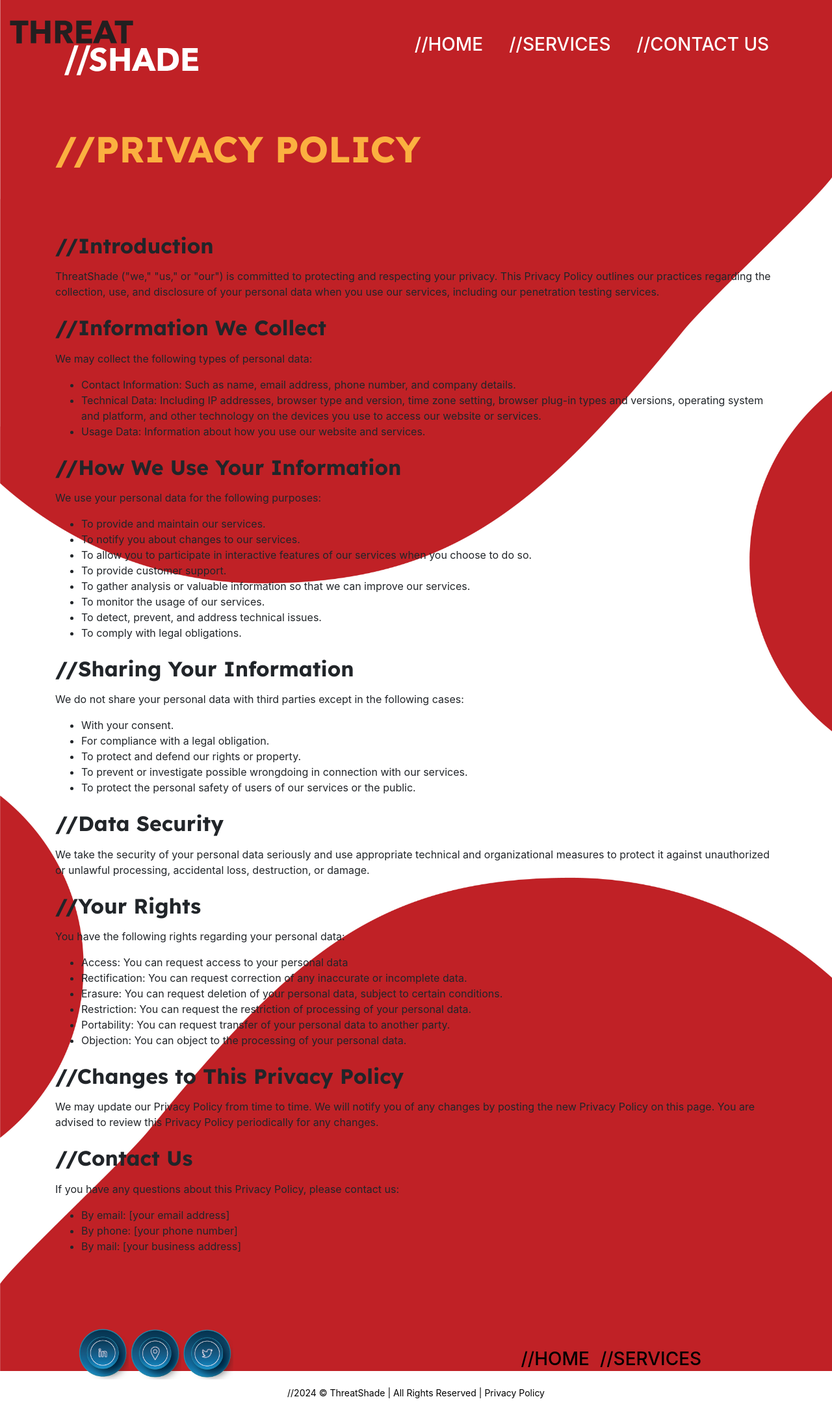
After one commit to SeanKDugg/threatshade, a Flask app: page /privacy-policy/ in a window 1280 px wide. The commit adds this page. Shown: the whole page at 65% size. Run offline with Flask 3, Linux system fonts and the light colour scheme.

Commit message:
Add Privacy Policy

```diff
--- a/app.py
+++ b/app.py
@@ -55,6 +55,84 @@ def contact():
     contact=data['contact'][0]
     return render_template('contact.html', paragraph1=contact['paragraph1'])
 
+
+"""
+Defines the route for services page and passes json data to template
+"""
+@app.route('/privacy-policy/')
+def privacy_policy():
+
+    intro = data['policy'][0]
+    info_we_collect = data['policy'][1]
+    how_we_use_info = data['policy'][2]
+    sharing_info = data['policy'][3]
+    data_security = data['policy'][4]
+    your_rights = data['policy'][5]
+    policy_changes = data['policy'][6]
+    contact_us = data['policy'][7]
+
+    return render_template(
+        'privacy-policy.html',
+        intro_title=intro['title'],
+        intro_paragraph=intro['paragraph1'],
+
+        collect_title=info_we_collect['title'],
+        collect_intro=info_we_collect['paragraph1'],
+        collect_bullets=[
+            info_we_collect['paragraph2'],
+            info_we_collect['paragraph3'],
+            info_we_collect['paragraph4'],
+        ],
+
+        use_title=how_we_use_info['title'],
+        use_intro=how_we_use_info['paragraph1'],
+        use_bullets=[
+            how_we_use_info['paragraph2'],
+            how_we_use_info['paragraph3'],
+            how_we_use_info['paragraph4'],
+            how_we_use_info['paragraph5'],
+            how_we_use_info['paragraph6'],
+            how_we_use_info['paragraph7'],
+            how_we_use_info['paragraph8'],
+            how_we_use_info['paragraph9'],
+        ],
+
+        share_title=sharing_info['title'],
+        share_intro=sharing_info['paragraph1'],
+        share_bullets=[
+            sharing_info['paragraph2'],
+            sharing_info['paragraph3'],
+            sharing_info['paragraph4'],
+            sharing_info['paragraph5'],
+            sharing_info['paragraph6'],
+        ],
+
+        security_title=data_security['title'],
+        security_paragraph=data_security['paragraph1'],
+
+        rights_title=your_rights['title'],
+        rights_intro=your_rights['paragraph1'],
+        rights_bullets=[
+            your_rights['paragraph2'],
+            your_rights['paragraph3'],
+            your_rights['paragraph4'],
+            your_rights['paragraph5'],
+            your_rights['paragraph6'],
+            your_rights['paragraph7'],
+        ],
+
+        changes_title=policy_changes['title'],
+        changes_paragraph=policy_changes['paragraph1'],
+
+        contact_title=contact_us['title'],
+        contact_intro=contact_us['paragraph1'],
+        contact_methods=[
+            contact_us['paragraph2'],
+            contact_us['paragraph3'],
+            contact_us['paragraph4'],
+        ]
+    )
+
 """
 Handles 404 error
 """
--- a/templates/footer-contact.html
+++ b/templates/footer-contact.html
@@ -28,7 +28,7 @@
                     <p>//2024 &#169 ThreatShade</p>
                     <p class="mx-1">| All Rights Reserved |</p>
                     <p>
-                       <a href="#" class="p-0 text-black align-self-center"> Privacy Policy</a>
+                       <a href="{{ url_for('privacy_policy') }}" class="p-0 text-black align-self-center"> Privacy Policy</a>
                     </p>
                 </div>
             </div>
--- a/templates/footer-index.html
+++ b/templates/footer-index.html
@@ -28,7 +28,7 @@
                     <p>//2024 &#169 ThreatShade</p>
                     <p class="mx-1">| All Rights Reserved |</p>
                     <p>
-                       <a href="#" class="p-0 text-black align-self-center"> Privacy Policy</a>
+                       <a href="{{ url_for('privacy_policy') }}" class="p-0 text-black align-self-center"> Privacy Policy</a>
                     </p>
                 </div>
             </div>
--- a/templates/footer-services.html
+++ b/templates/footer-services.html
@@ -15,7 +15,7 @@
                     <p>//2024 &#169 ThreatShade</p>
                     <p class="mx-1">| All Rights Reserved |</p>
                     <p>
-                       <a href="#" class="p-0 text-black align-self-center"> Privacy Policy</a>
+                       <a href="{{ url_for('privacy_policy') }}" class="p-0 text-black align-self-center"> Privacy Policy</a>
                     </p>
                 </div>
             </div>
--- /dev/null
+++ b/templates/privacy-policy.html
@@ -0,0 +1,93 @@
+
+{% extends 'base.html' %}
+
+{% block title %}
+    Privacy Policy | ThreatShade - Data Protection & Cybersecurity Services
+{% endblock %}
+
+{% block head %}
+    {{ super() }}
+    <meta name="description" content="Read ThreatShade's Privacy Policy to learn how we collect, use, and protect your personal data while providing cybersecurity and penetration testing services.">
+
+    {% block styles %}
+    <link rel="stylesheet" href="{{ url_for('static', filename='css/contact.css') }}">
+    {% endblock %}
+
+{% endblock %}
+
+{% block body %}
+    {% include 'navbar-services.html' %}
+    {% block content %}
+        <div class="container content my-4">
+            <h1 class="yellow text-center text-md-left my-5 py-4 display-4 uppercase">//Privacy Policy</h1>
+            <section>
+                <h2 class="pt-4 pb-2">{{ intro_title }}</h2>
+                <p>{{ intro_paragraph }}</p>
+            </section>
+
+            <section>
+                <h2 class="py-2">{{ collect_title }}</h2>
+                <p>{{ collect_intro }}</p>
+                <ul>
+                    {% for item in collect_bullets %}
+                        <li>{{ item }}</li>
+                    {% endfor %}
+                </ul>
+            </section>
+
+            <section>
+                <h2 class="py-2">{{ use_title }}</h2>
+                <p>{{ use_intro }}</p>
+                <ul>
+                    {% for item in use_bullets %}
+                        <li>{{ item }}</li>
+                    {% endfor %}
+                </ul>
+            </section>
+
+            <section>
+                <h2 class="py-2">{{ share_title }}</h2>
+                <p>{{ share_intro }}</p>
+                <ul>
+                    {% for item in share_bullets %}
+                        <li>{{ item }}</li>
+                    {% endfor %}
+                </ul>
+            </section>
+
+            <section>
+                <h2 class="py-2">{{ security_title }}</h2>
+                <p>{{ security_paragraph }}</p>
+            </section>
+
+            <section>
+                <h2 class="py-2">{{ rights_title }}</h2>
+                <p>{{ rights_intro }}</p>
+                <ul>
+                    {% for item in rights_bullets %}
+                        <li>{{ item }}</li>
+                    {% endfor %}
+                </ul>
+            </section>
+
+            <section>
+                <h2 class="py-2">{{ changes_title }}</h2>
+                <p>{{ changes_paragraph }}</p>
+            </section>
+
+            <section class="mb-5 pb-5">
+                <h2 class="py-2">{{ contact_title }}</h2>
+                <p>{{ contact_intro }}</p>
+                <ul>
+                    {% for method in contact_methods %}
+                        <li>{{ method }}</li>
+                    {% endfor %}
+                </ul>
+            </section>
+        </div>
+
+    {% endblock %}
+    <div class="text-black">
+        {% include 'footer-contact.html' %}
+    </div>
+{% endblock %}
--- a/text_content.json
+++ b/text_content.json
@@ -32,5 +32,65 @@
             "title": "//GDPR Compliance",
             "paragraph1": "At Threatshade, safeguarding your privacy is our top priority. By submitting your information, you consent to the collection, processing, and storage of your personal data in full compliance with the General Data Protection Regulation (GDPR). We ensure that your data is only used for the specified purposes and will never be shared with third parties without your explicit consent. For more details, please review our Privacy Policy."
         }
+    ],
+    "policy": [
+        {
+            "title": "//Introduction",
+            "paragraph1": "ThreatShade (\"we,\" \"us,\" or \"our\") is committed to protecting and respecting your privacy. This Privacy Policy outlines our practices regarding the collection, use, and disclosure of your personal data when you use our services, including our penetration testing services."
+        },
+        {
+            "title": "//Information We Collect",
+            "paragraph1": "We may collect the following types of personal data:",
+            "paragraph2": "Contact Information: Such as name, email address, phone number, and company details.",
+            "paragraph3": "Technical Data: Including IP addresses, browser type and version, time zone setting, browser plug-in types and versions, operating system and platform, and other technology on the devices you use to access our website or services.",
+            "paragraph4": "Usage Data: Information about how you use our website and services."
+
+        },
+        {
+            "title": "//How We Use Your Information",
+            "paragraph1": "We use your personal data for the following purposes:",
+            "paragraph2": "To provide and maintain our services.",
+            "paragraph3": "To notify you about changes to our services.",
+            "paragraph4": "To allow you to participate in interactive features of our services when you choose to do so.",
+            "paragraph5": "To provide customer support.",
+            "paragraph6": "To gather analysis or valuable information so that we can improve our services.",
+            "paragraph7": "To monitor the usage of our services.",
+            "paragraph8": "To detect, prevent, and address technical issues.",
+            "paragraph9": "To comply with legal obligations."
+        },
+        {
+            "title": "//Sharing Your Information",
+            "paragraph1": "We do not share your personal data with third parties except in the following cases:",
+            "paragraph2": "With your consent.",
+            "paragraph3": "For compliance with a legal obligation.",
+            "paragraph4": "To protect and defend our rights or property.",
+            "paragraph5": "To prevent or investigate possible wrongdoing in connection with our services.",
+            "paragraph6": "To protect the personal safety of users of our services or the public."
+        },
+        {
+            "title": "//Data Security",
+            "paragraph1": "We take the security of your personal data seriously and use appropriate technical and organizational measures to protect it against unauthorized or unlawful processing, accidental loss, destruction, or damage."
+        },
+        {
+            "title": "//Your Rights",
+            "paragraph1": "You have the following rights regarding your personal data:",
+            "paragraph2": "Access: You can request access to your personal data",
+            "paragraph3": "Rectification: You can request correction of any inaccurate or incomplete data.",
+            "paragraph4": "Erasure: You can request deletion of your personal data, subject to certain conditions.",
+            "paragraph5": "Restriction: You can request the restriction of processing of your personal data.",
+            "paragraph6": "Portability: You can request transfer of your personal data to another party.",
+            "paragraph7": "Objection: You can object to the processing of your personal data."
+        },
+        {
+            "title": "//Changes to This Privacy Policy",
+            "paragraph1": "We may update our Privacy Policy from time to time. We will notify you of any changes by posting the new Privacy Policy on this page. You are advised to review this Privacy Policy periodically for any changes."
+        },
+        {
+            "title": "//Contact Us",
+            "paragraph1": " If you have any questions about this Privacy Policy, please contact us:",
+            "paragraph2": "By email: [your email address]",
+            "paragraph3": "By phone: [your phone number]",
+            "paragraph4": "By mail: [your business address]"
+        }
     ]
 }
```
